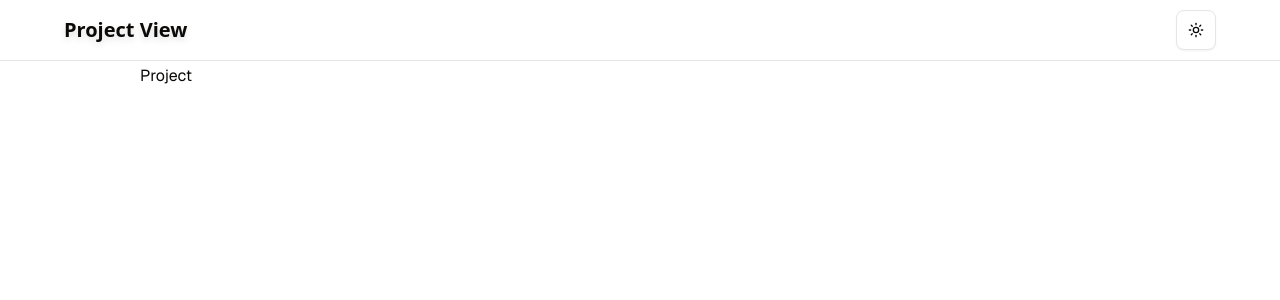
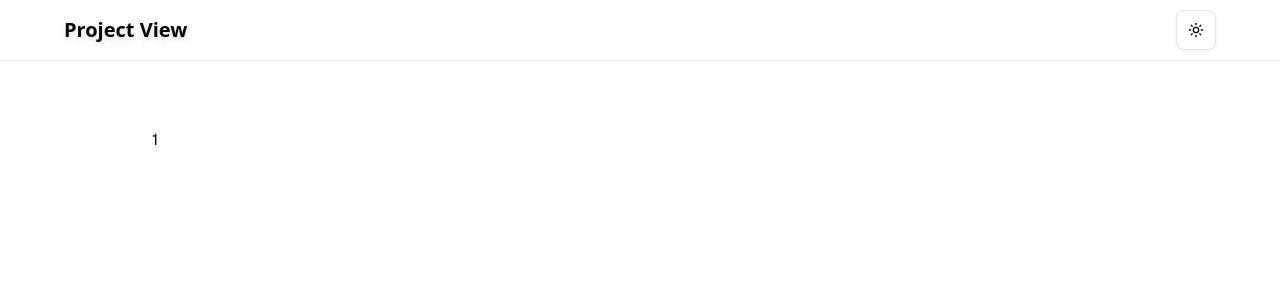
Before and after one commit to aromibenard/project-view, a Next.js app: page /project/1 in a window 1280 px wide. Shown: the top 300 px of the page. Built offline with nearby package versions, Linux system fonts and the light colour scheme.

Commit message:
feat: implement project display with token handling and error management

```diff
--- a/app/project/[token]/page.tsx
+++ b/app/project/[token]/page.tsx
@@ -1,7 +1,15 @@
-export default function Page () {
+import Project from "@/components/project";
+import { Suspense } from "react";
+
+export default function Page ({ params
+
+} : { params: Promise<{ token: string }> }) {
+    const tokenPromise = params
     return (
         <div className="font-[family-name:var(--font-geist-sans)] py-16 px-3">
-            Project
+            <Suspense fallback={<div>Loading...</div>}>
+                <Project tokenPromise={tokenPromise} />
+            </Suspense>
         </div>
     );
 }
--- /dev/null
+++ b/components/project.tsx
@@ -0,0 +1,11 @@
+import { use } from "react";
+
+export default function Project({ tokenPromise }: { tokenPromise: Promise<{ token: string }> }) {
+    const token = use(tokenPromise);
+
+    return (
+        <div className="font-[family-name:var(--font-geist-sans)] py-16 px-3">
+            {token.token}
+        </div>
+    );
+}
--- /dev/null
+++ b/lib/data/getProject.ts
@@ -0,0 +1,29 @@
+import { db } from "@/database";
+
+export async function getProject(token: string) {
+    if (!token) {
+        throw new Error("Project token is required");
+    }
+
+    try {
+        const project = await db.project.findUnique({
+            where: { publicToken: token },
+            include: { user: true },
+        });
+
+        if (!project) {
+            throw new Error("Project not found");
+        }
+
+        return {
+            id: project.id,
+            title: project.title,
+            description: project.description,
+            userId: project.userId,
+            publicToken: project.publicToken,
+        };
+    } catch (error) {
+        console.error("Error fetching project:", error);
+        throw new Error("Failed to fetch project");
+    }
+}
```
Also changed, not shown: app/sign-up/[[...sign-up]]/page.tsx (renamed from app/sign-up[[...sign-up]]/page.tsx).
